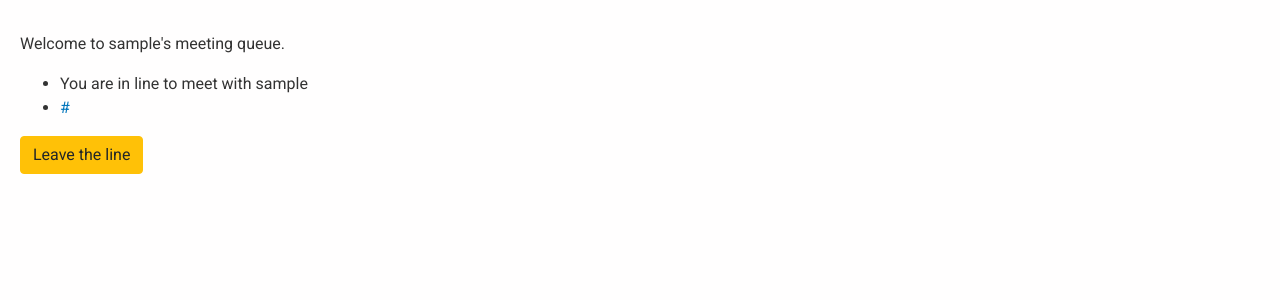
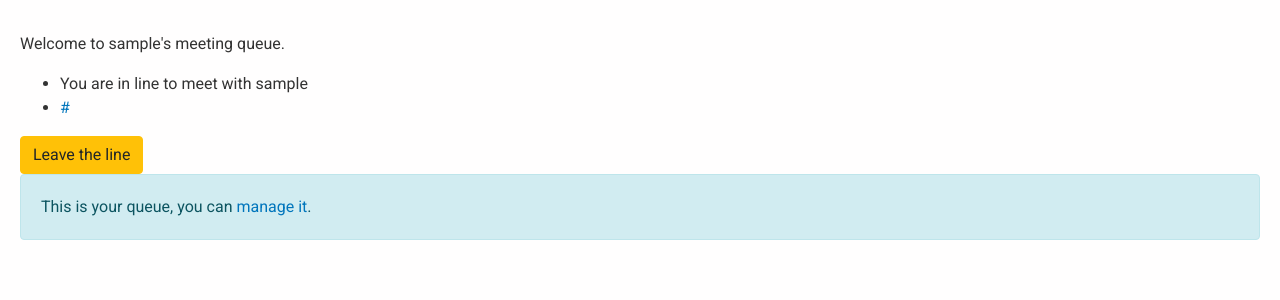
Before and after one commit to SI504/office-hours-app, a Django app: a page that uses src/bluejeans_queue/templates/bluejeans_queue/meeting.html in a window 1280 px wide. Shown: the part 70-370 px from the top of the page. Run offline with Django 3.2, Linux system fonts and the light colour scheme; a user stored in the database is signed in; tables that the repository leaves empty hold one stand-in row (values such as "Sample post"); some libraries are stand-ins or nearby versions.

Commit message:
Implement various navigation fixes

```diff
--- a/src/bluejeans_queue/templates/bluejeans_queue/index.html
+++ b/src/bluejeans_queue/templates/bluejeans_queue/index.html
@@ -8,7 +8,7 @@
   {% if not request.user.is_authenticated and not netdash_modules %}
   <a href="{% url 'oidc_authentication_init' %}" class="btn btn-dark btn-lg">Login</a>
   {% else %}
-  <form class="form-inline" method="get" action="">
+  <form class="form-inline" method="get" action="{% url 'meeting_search' %}">
     <div class="input-group">
       <input type="text" class="form-control" name="uniqname" placeholder="Uniqname..."/>
       <div class="input-group-append">
@@ -17,7 +17,7 @@
     </div>
   </form>
   <hr/>
-  <a href="{% url 'manage' %}" class="btn btn-info">
+  <a href="{% url 'manage' %}">
     Manage Your Own Queue
   </a>
   {% endif %}
--- a/src/bluejeans_queue/templates/bluejeans_queue/manage.html
+++ b/src/bluejeans_queue/templates/bluejeans_queue/manage.html
@@ -37,4 +37,8 @@
 </p>
 {% endif %}
 
+<a href="{% url 'meeting' request.user.username %}">
+    See you own queue as a visitor
+</a>
+
 {% endblock %}
--- a/src/bluejeans_queue/templates/bluejeans_queue/meeting.html
+++ b/src/bluejeans_queue/templates/bluejeans_queue/meeting.html
@@ -20,4 +20,12 @@
         {% endif %}
     </form>
 
+    {% if owner == request.user %}
+    <p class="alert alert-info col-lg">
+        This is your queue, you can <a href="{% url 'manage' %}">
+        manage it
+    </a>.
+    </p>
+    {% endif %}
+
 {% endblock %}
--- a/src/bluejeans_queue/urls.py
+++ b/src/bluejeans_queue/urls.py
@@ -1,10 +1,11 @@
 from django.urls import path
 
-from .views import IndexView, MeetingView, ManageView
+from .views import IndexView, MeetingSearchView, MeetingView, ManageView
 
 
 urlpatterns = [
     path('', IndexView.as_view(), name='home'),
+    path('queue/', MeetingSearchView.as_view(), name='meeting_search'),
     path('queue/<str:owner>/', MeetingView.as_view(), name='meeting'),
     path('manage/', ManageView.as_view(), name='manage'),
 ]
--- a/src/bluejeans_queue/views.py
+++ b/src/bluejeans_queue/views.py
@@ -1,7 +1,7 @@
 from django.contrib.auth.models import User
 from django.http import HttpResponseRedirect, HttpResponse
 from django.shortcuts import get_object_or_404
-from django.views.generic import TemplateView
+from django.views.generic import View, TemplateView
 from django.core.exceptions import ObjectDoesNotExist
 from django.urls import reverse
 from .models import BluejeansMeeting
@@ -9,6 +9,12 @@ from .models import BluejeansMeeting
 
 class IndexView(TemplateView):
     template_name = 'bluejeans_queue/index.html'
+
+
+class MeetingSearchView(View):
+    def get(self, request, *args, **kwargs):
+        owner = get_object_or_404(User, username=request.GET['uniqname'])
+        return HttpResponseRedirect(reverse('meeting', args=[owner.username]))
 
 
 class MeetingView(TemplateView):
```
